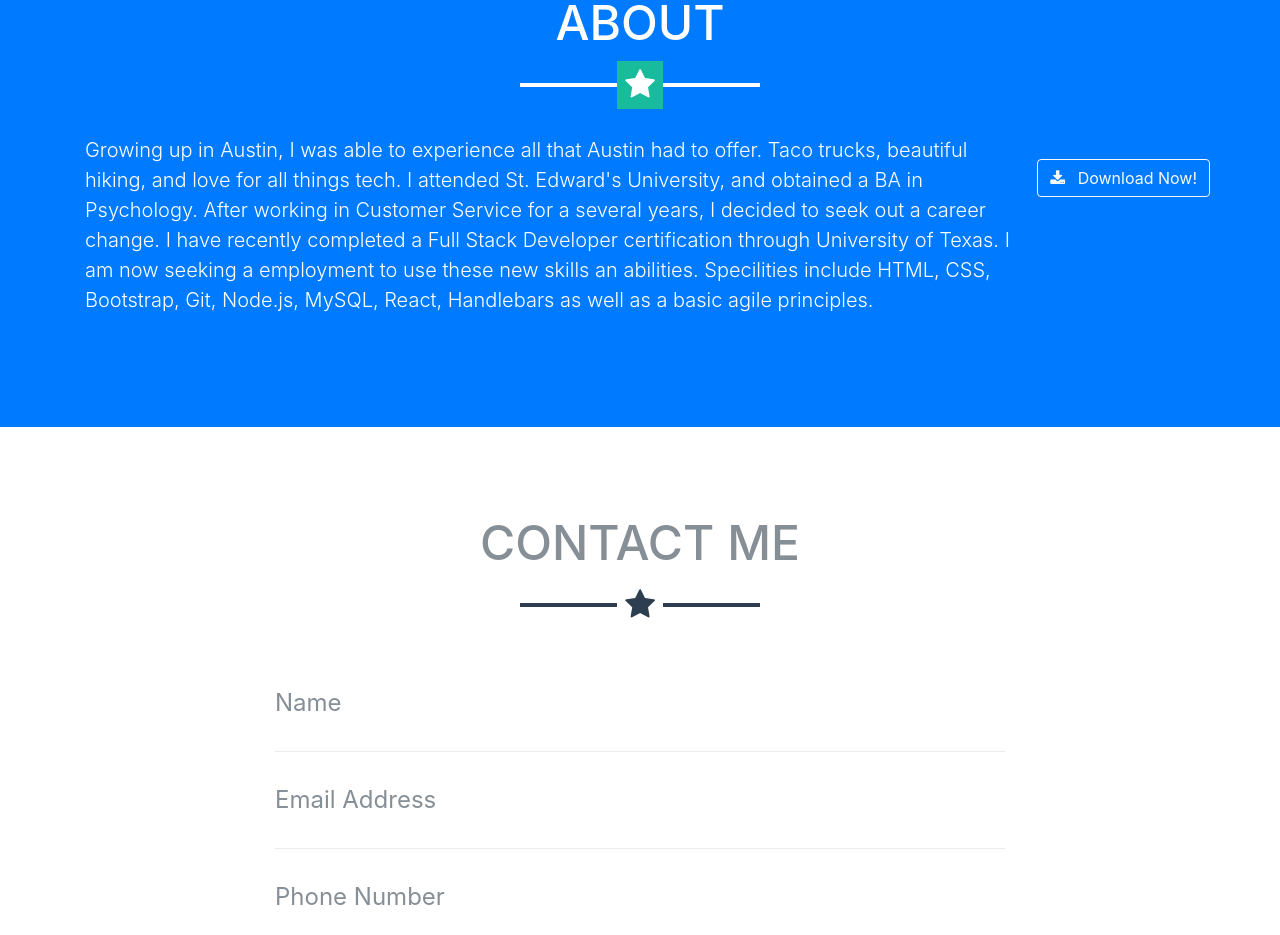
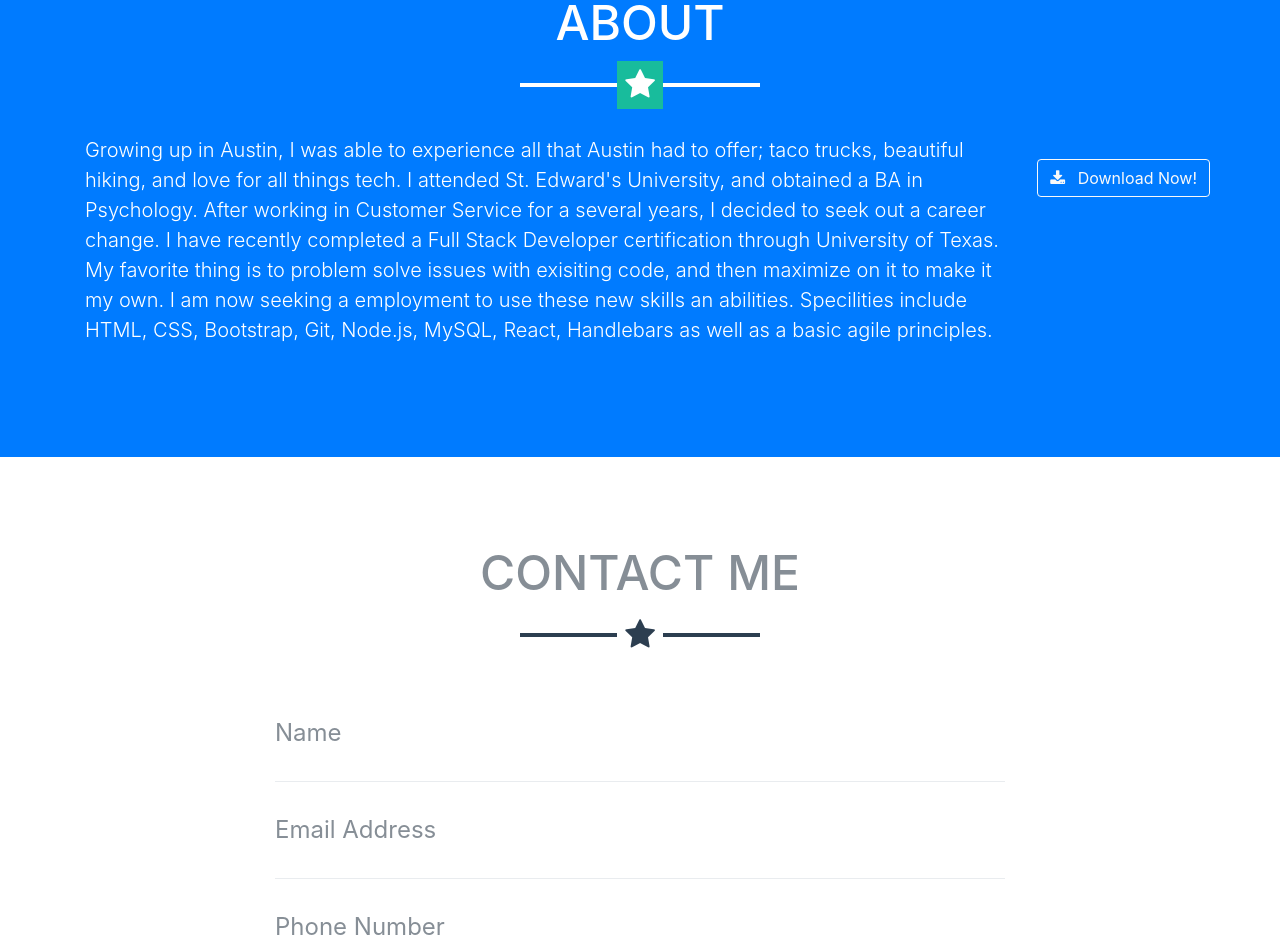
Before and after one commit to desiree-tien/Portfolio, a website with bundled scripts: page index.html in a window 1280 px wide. Shown: the part 1815-2750 px from the top of the page. Built offline with nearby package versions, Linux system fonts and the light colour scheme.

Commit message:
Updating about me

```diff
--- a/index.html
+++ b/index.html
@@ -140,7 +140,7 @@
         <hr class="star-light mb-5">
         <div class="row">
           <div class="col-lg ml-auto">
-            <p class="lead"> Growing up in Austin, I was able to experience all that Austin had to offer. Taco trucks, beautiful hiking, and love for all things tech. I attended St. Edward's University, and obtained a BA in Psychology. After working in Customer Service for a several years, I decided to seek out a career change. I have recently completed a Full Stack Developer certification through University of Texas. I am now seeking a employment to use these new skills an abilities. Specilities include HTML, CSS, Bootstrap, Git, Node.js, MySQL, React, Handlebars as well as a basic agile principles.</p>
+            <p class="lead"> Growing up in Austin, I was able to experience all that Austin had to offer; taco trucks, beautiful hiking, and love for all things tech. I attended St. Edward's University, and obtained a BA in Psychology. After working in Customer Service for a several years, I decided to seek out a career change. I have recently completed a Full Stack Developer certification through University of Texas. My favorite thing is to problem solve issues with exisiting code, and then maximize on it to make it my own. I am now seeking a employment to use these new skills an abilities. Specilities include HTML, CSS, Bootstrap, Git, Node.js, MySQL, React, Handlebars as well as a basic agile principles.</p>
         </div>
         <div class="text-center mt-4">
           <a class="btn btn-xl btn-outline-light" href="download/DesireeTien_Resume.docx" download="DesireeTienResume.docx">
```
